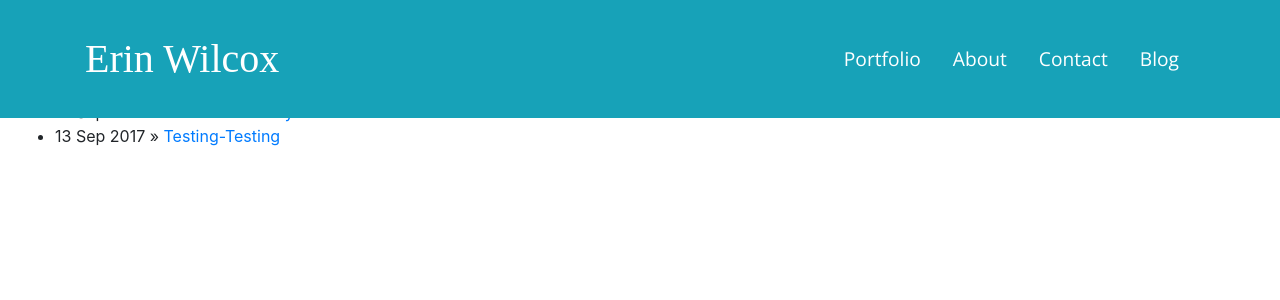
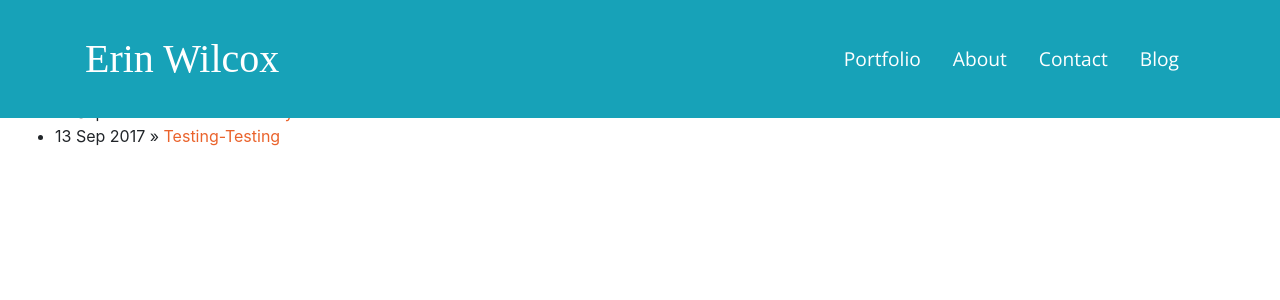
Before and after one commit to brookin8/brookin8.github.io, a Jekyll site: the page built from blog.html, in a window 1280 px wide. Shown: the top 300 px of the page. Built offline with Jekyll 4.4.1, drawn with Linux system fonts in a browser that asks for light colours; some web fonts are replaced.

Commit message:
Playing around with layouts

```diff
--- a/blog.html
+++ b/blog.html
@@ -6,9 +6,21 @@ permalink: /blog/
 title: Erin's Blog
 layout: index
 ---
+<head>
+	<style>
+		a {
+            text-decoration:none;
+            color:#EA632C;
+            }
+        a.hover {
+            text-decoration: underline;
+            }
+	</style>
+</head>
+
+<body>
 
 	 <div class="container-fluid">
-
 	 <h1>Blog Posts</h1>
 
 	        <ul class="posts">
@@ -16,5 +28,5 @@ layout: index
 	                <li><span>{{ post.date | date_to_string }}</span> &raquo; <a href="{{ post.url }}">{{ post.title }}</a></li>
 	            {% endfor %}
 	         </ul>
-
 	 </div>
+</body>
```
Lines whose indentation alone changed are shown as unchanged.
